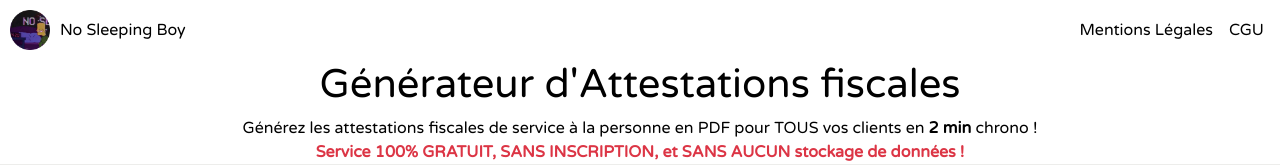
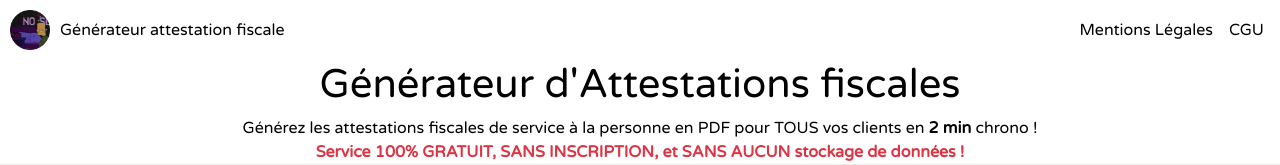
Before and after one commit to Yachef/generateur-attestation-fiscale, a PHP site: page / in a window 1280 px wide. Shown: the top 165 px of the page. Run offline with PHP 8.4, Linux system fonts and the light colour scheme; some libraries are stand-ins or nearby versions.

Commit message:
No sleeping boy to generateur attestation fiscale

```diff
--- a/cgu.php
+++ b/cgu.php
@@ -20,7 +20,7 @@
     <a href="https://nosleepingboy.fr">
             <img src="images/no_sleeping_boy.png" style="height:40px;margin:10px">
         </a>
-        <a href="https://nosleepingboy.fr" style="color:black;">No Sleeping Boy</a>
+        <a href="https://generateur-attestation-fiscale.herokuapp.com/" style="color:black;">Générateur d'Attestations fiscales</a>
         <a href="index.php" style = "margin-left: auto;">Revenir au générateur</a>
         <a href = "mentions-legales.php" class = "mr-3"style = "margin-left: auto;color:black;">Mentions Légales</a>
         <a href = "cgu.php" style = "color:black;"  class = "mr-3">CGU</a>
--- a/index.php
+++ b/index.php
@@ -189,8 +189,8 @@
                     unlink($file);
                 }
                 $mail = new PHPMailer;
-                $mail->setFrom('yachef.h@gmail.com', 'No Sleeping Boy');
-                $mail->addReplyTo('yachef.h@gmail.com', 'No Sleeping Boy');
+                $mail->setFrom('yachef.h@gmail.com', 'Générateur attestation fiscale');
+                $mail->addReplyTo('yachef.h@gmail.com', 'Générateur attestation fiscale');
                 $mail->addAddress($EMAIL);
                 $mail->Subject = 'Vos attestations';
                 $mail->isHTML(true);
@@ -199,7 +199,7 @@
                 <p>Pour décompresser le fichier .zip, voici un tuto : https://www.youtube.com/watch?v=LWLLLIjxSOc</p>
                 <p>Pour tout bug ou questions, il vous suffira de répondre à ce mail !</p>
                 <p>Amicalement,</p>
-                <p>Yac de No Sleeping Boy</p>";
+                <p>Yac de Générateur attestation fiscale</p>";
                 $mail->Body = $mailContent;
 
                 // Send email
@@ -208,7 +208,7 @@
                     unlink($zipname);
                 }else{
                     unlink($zipname);
-                    header("Location: https://generateur-attestation.nosleepingboy.fr/mail.php");
+                    header("Location: https://generateur-attestation-fiscale.herokuapp.com/mail.php");
                     exit;
                 }
             } else {
@@ -237,7 +237,7 @@
     <a href="https://nosleepingboy.fr">
             <img src="images/no_sleeping_boy.png" style="height:40px;margin:10px">
         </a>
-        <a href="https://nosleepingboy.fr" style="color:black;">No Sleeping Boy</a>
+        <a href="https://nosleepingboy.fr" style="color:black;">Générateur attestation fiscale</a>
         <a href = "mentions-legales.php" class = "mr-3"style = "margin-left: auto;color:black;"target = "_blank">Mentions Légales</a>
         <a href = "cgu.php" style = "color:black;" target = "_blank" class = "mr-3">CGU</a>
     </div>
--- a/mail.php
+++ b/mail.php
@@ -19,7 +19,7 @@
         <a href="https://nosleepingboy.fr">
             <img src="images/no_sleeping_boy.png" style="height:40px;margin:10px">
         </a>
-        <a href="https://nosleepingboy.fr" style="color:black;">No Sleeping Boy</a>
+        <a href="https://generateur-attestation-fiscale.herokuapp.com/" style="color:black;">Générateur d'Attestations fiscales</a>
         <a href="mentions-legales.php" class="mr-3" style="margin-left: auto;color:black;" target="_blank">Mentions
             Légales</a>
         <a href="cgu.php" style="color:black;" target="_blank" class="mr-3">CGU</a>
--- a/mentions-legales.php
+++ b/mentions-legales.php
@@ -19,7 +19,7 @@
     <a href="https://nosleepingboy.fr">
             <img src="images/no_sleeping_boy.png" style="height:40px;margin:10px">
         </a>
-        <a href="https://nosleepingboy.fr" style="color:black;">No Sleeping Boy</a>
+        <a href="https://generateur-attestation-fiscale.herokuapp.com/" style="color:black;">Générateur d'Attestations fiscales</a>
         <a href="index.php" style = "margin-left: auto;">Revenir au générateur</a>
         <a href = "mentions-legales.php" class = "mr-3"style = "margin-left: auto;color:black;">Mentions Légales</a>
         <a href = "cgu.php" style = "color:black;"  class = "mr-3">CGU</a>
```
